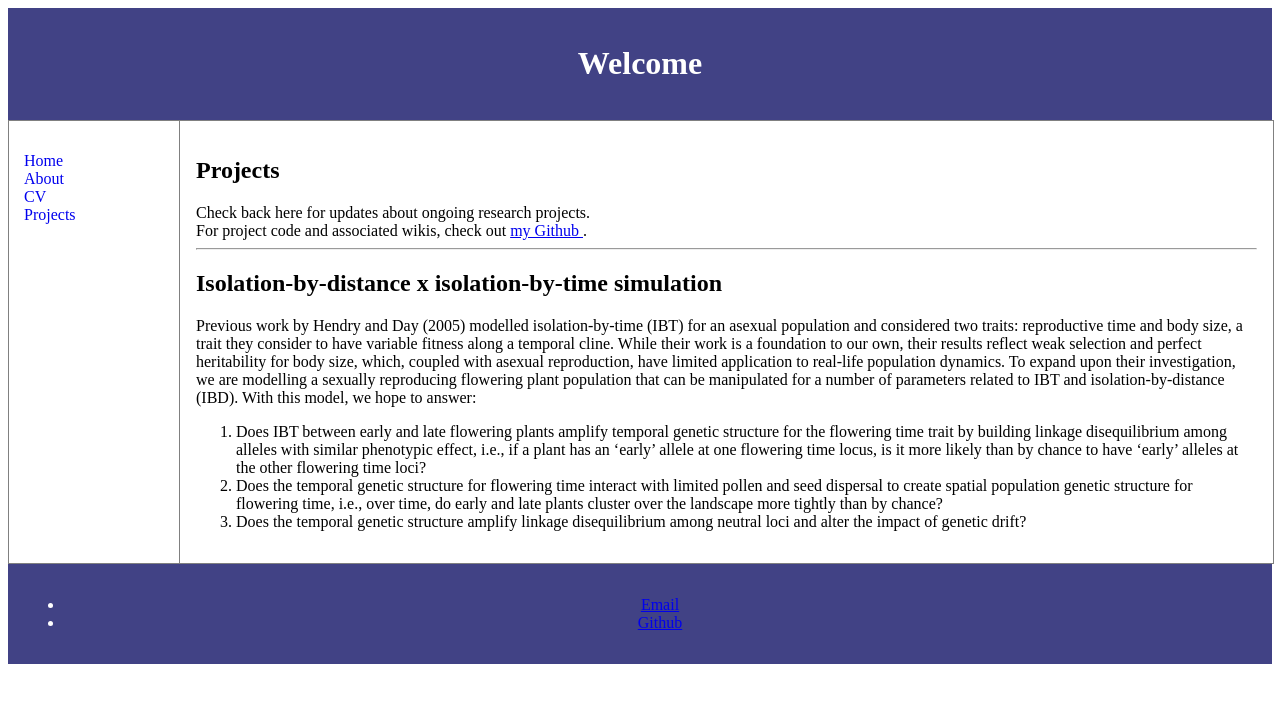
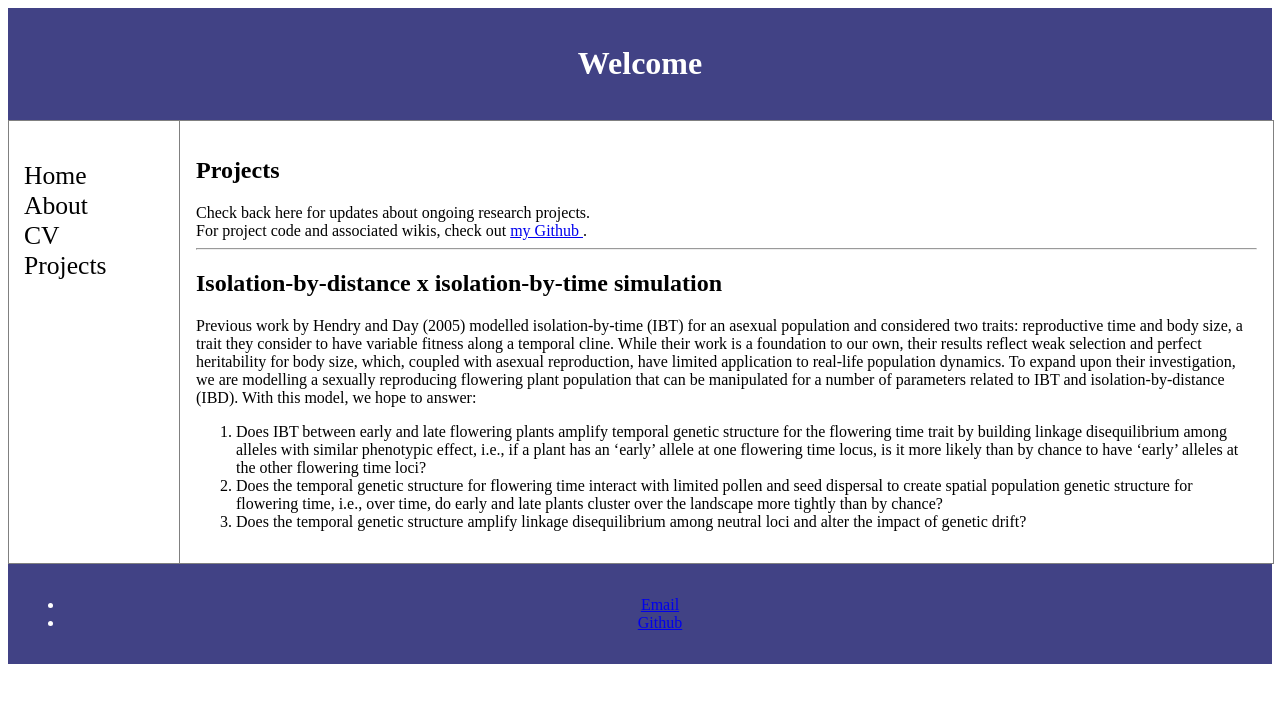
Before and after one commit to madelineapeters/madelineapeters.github.io, a Jekyll site: the page built from projects/index.html, in a window 1280 px wide. Shown: the top 703 px of the page. Built offline with Jekyll 4.4.1, drawn with Linux system fonts in a browser that asks for light colours.

Commit message:
Create default.html

```diff
--- a/_layouts/default.html
+++ b/_layouts/default.html
@@ -30,6 +30,7 @@
 
 		nav ul a {
 		    text-decoration: none;
+			color: black;
 		}
 
 		article {
@@ -45,7 +46,7 @@
   			 <h1>Welcome</h1>
 		</header>
 		<nav>
-    		<ul>
+    		<ul style="font-size:160%;">
         		<li><a href="/super-engine">Home</a></li>
 	        	<li><a href="/super-engine/about">About</a></li>
         		<li><a href="/super-engine/cv">CV</a></li>
```
